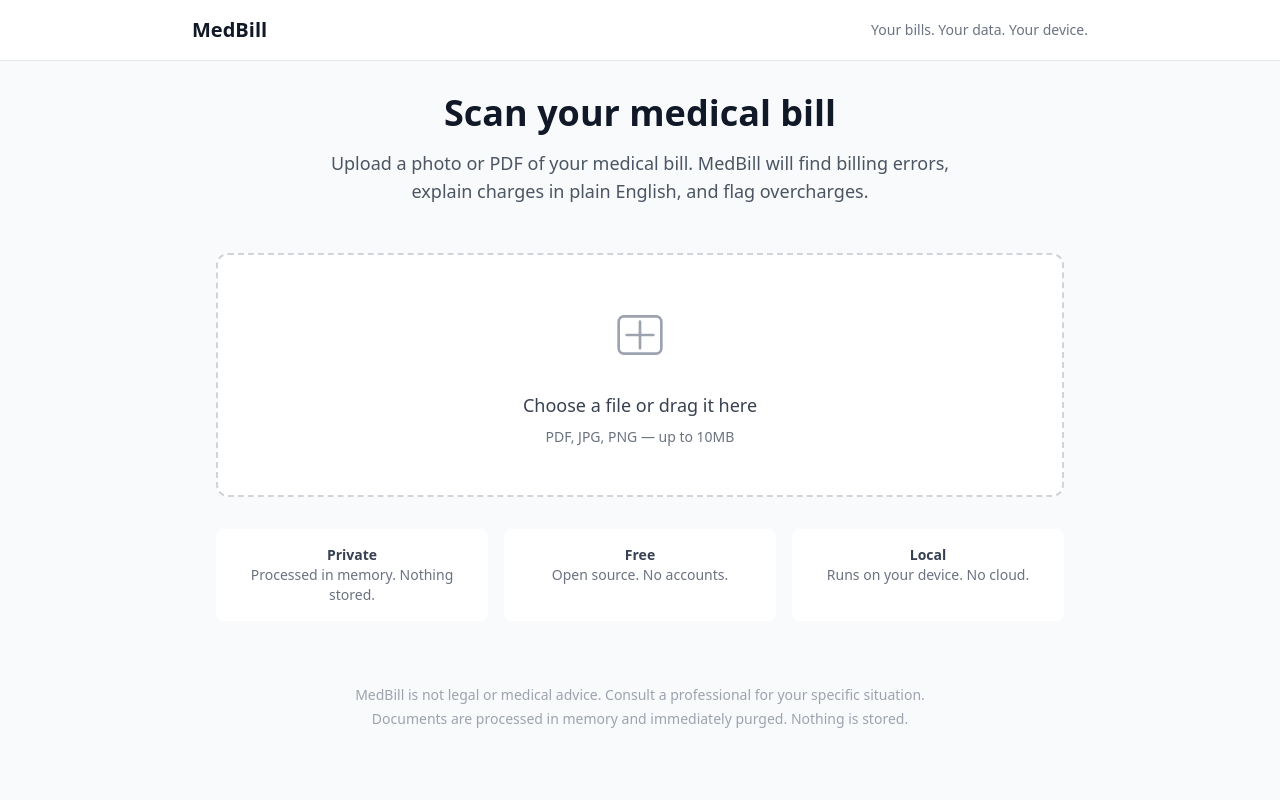
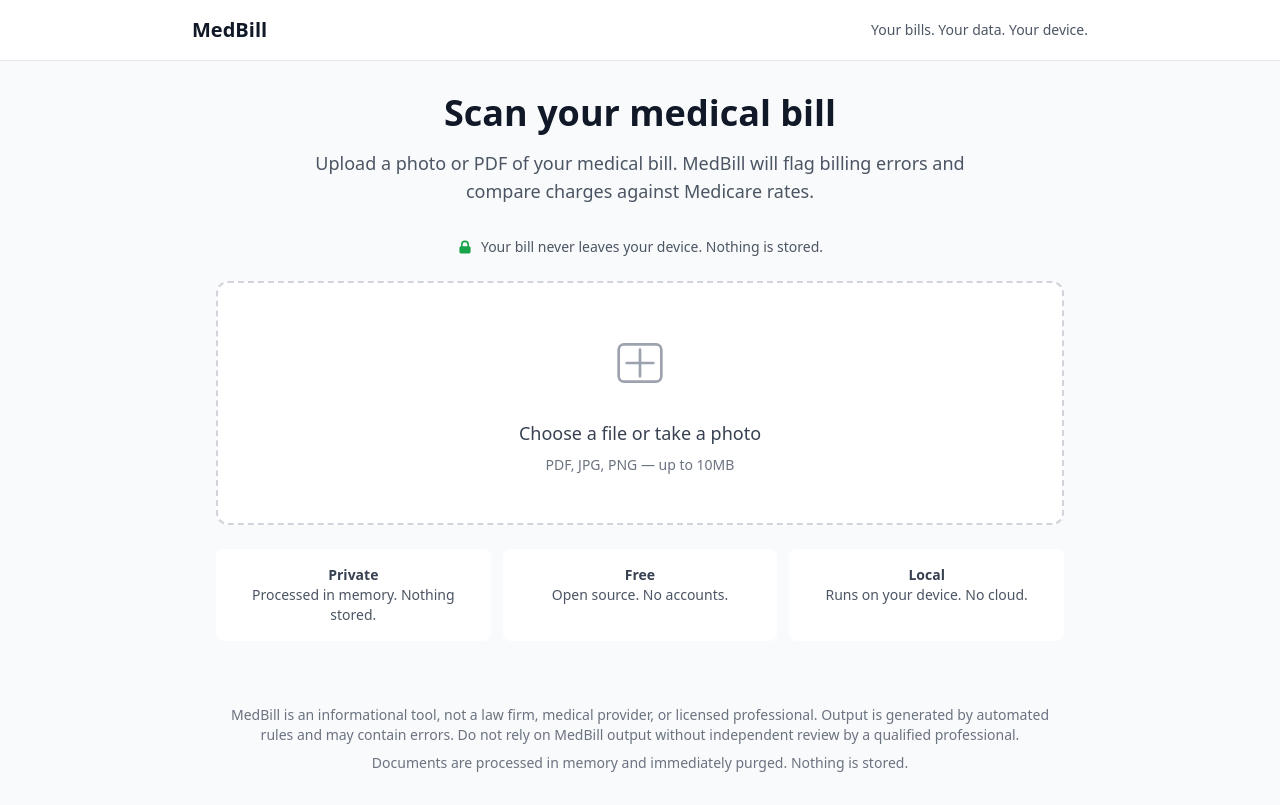
Before and after one commit to MarcoCornejo/medbill, a FastAPI app: page / in a window 1280 px wide. Before the commit the page ends 728 px from the top, so only its background shows below. Run offline with FastAPI, Linux system fonts and the light colour scheme; parts of the project's set-up code (start-up, migrations or seed data) failed here and were passed over; some libraries are stand-ins or nearby versions.

Commit message:
fix: async blocker, mobile UX, disclaimers, README honesty
BLOCKER FIX — Async event loop starvation:
- Wrap _extractor.extract() in asyncio.to_thread() so sync Ollama
  HTTP calls don't block the FastAPI event loop
- 5 concurrent uploads no longer DoS the server

Memory safety fix:
- Move del content/file_bytes to try/finally block
- Content is now purged even on exceptions (was only happy path)

README rewrite — now matches reality:
- Removed pip install (not on PyPI yet)
- Removed appeal letter claims (not implemented yet)
- Updated project status with accurate checkmarks
- Added real document validation results (Mayo Clinic)
- Added disclaimer at top of README
- Added CMS source links for contributing

Strengthened legal disclaimers everywhere:
- base.html footer: "not a law firm, medical provider, or licensed
  professional" (was just "not legal or medical advice")
- CLI: adds disclaimer after every scan output
- index.html: demo mode banner when using MockExtractor

Mobile UX improvements:
- Responsive layout (stacked cards on mobile, table on desktop)
- Multi-step loading messages (cycles through 5 progress steps)
- Privacy badge with lock icon above upload form
- Accessibility: sr-only file input, aria-live on results/loading
- Trust signals: CMS source citations on results page
- "What to do next" action steps after results
- apple-mobile-web-app-capable meta tag

124 tests passing, ruff clean, mypy strict clean.

Co-Authored-By: Claude Opus 4.6 (1M context) <noreply@anthropic.com>

```diff
--- a/src/medbill/cli.py
+++ b/src/medbill/cli.py
@@ -110,6 +110,11 @@ def _print_result(result: AnalysisResult) -> None:
             print(line)
         print()
 
+    # Disclaimer
+    print("  NOTE: MedBill is an informational tool. Output may contain errors.")
+    print("  Do not rely on these results without review by a qualified professional.")
+    print()
+
 
 def _severity_icon(severity: Severity) -> str:
     if severity == Severity.ERROR:
--- a/src/medbill/web/app.py
+++ b/src/medbill/web/app.py
@@ -6,7 +6,9 @@ Server-rendered with Jinja2 + HTMX. Zero JS build step.
 
 from __future__ import annotations
 
+import asyncio
 import io
+import logging
 from pathlib import Path
 
 from fastapi import FastAPI, HTTPException, Request, UploadFile
@@ -18,6 +20,8 @@ from fastapi.templating import Jinja2Templates
 from medbill import __version__
 from medbill.analysis.rules import analyze
 from medbill.core.ocr import ExtractionError, create_extractor
+
+logger = logging.getLogger(__name__)
 
 WEB_DIR = Path(__file__).parent
 TEMPLATE_DIR = WEB_DIR / "templates"
@@ -48,50 +52,54 @@ _extractor, _extractor_name = create_extractor()
 @app.get("/", response_class=HTMLResponse)
 async def index(request: Request) -> HTMLResponse:
     """Landing page with upload form."""
-    return templates.TemplateResponse(request, "index.html")
+    return templates.TemplateResponse(request, "index.html", {"extractor": _extractor_name})
 
 
 @app.post("/scan", response_class=HTMLResponse)
 async def scan(request: Request, file: UploadFile) -> HTMLResponse:
     """Process an uploaded document and return analysis results."""
-    # Read file into memory with size limit — never written to disk
-    content = await file.read()
-    if len(content) > MAX_UPLOAD_BYTES:
-        raise HTTPException(status_code=413, detail="File too large (max 10MB)")
+    content: bytes | None = None
+    file_bytes: io.BytesIO | None = None
+    try:
+        # Read file into memory with size limit — never written to disk
+        content = await file.read()
+        if len(content) > MAX_UPLOAD_BYTES:
+            raise HTTPException(status_code=413, detail="File too large (max 10MB)")
 
-    # Explicitly close the upload to release any spooled temp file
-    await file.close()
+        # Explicitly close the upload to release any spooled temp file
+        await file.close()
 
-    # Sanitize filename (prevent path traversal)
-    safe_name = Path(file.filename or "document.pdf").name
+        # Sanitize filename (prevent path traversal)
+        safe_name = Path(file.filename or "document.pdf").name
 
-    # Process in memory via BytesIO — no disk writes
-    file_bytes = io.BytesIO(content)
+        # Process in memory via BytesIO — no disk writes
+        file_bytes = io.BytesIO(content)
 
-    # Extract structured data (Ollama/GLM-OCR if available, else mock)
-    try:
-        extraction = _extractor.extract(Path(safe_name), file_bytes)
+        # Extract structured data — run in thread to not block event loop
+        extraction = await asyncio.to_thread(_extractor.extract, Path(safe_name), file_bytes)
+
+        # Run rule engine (fast, pure Python — OK to run in event loop)
+        result = analyze(extraction)
+
+        return templates.TemplateResponse(
+            request,
+            "results.html",
+            {"result": result, "extractor": _extractor_name},
+        )
+
     except ExtractionError as exc:
-        file_bytes.close()
-        del content, file_bytes
+        logger.warning("Extraction failed: %s", exc)
         return templates.TemplateResponse(
             request,
             "error.html",
             {"error_message": str(exc), "extractor": _extractor_name},
         )
 
-    # Explicitly clear document content from memory
-    file_bytes.close()
-    del content, file_bytes
-
-    # Run rule engine
-    result = analyze(extraction)
-
-    return templates.TemplateResponse(
-        request,
-        "results.html",
-        {"result": result},
-    )
+    finally:
+        # ALWAYS purge document content, even on exceptions
+        if file_bytes is not None:
+            file_bytes.close()
+        del content, file_bytes
 
 
 @app.get("/health")
--- a/src/medbill/web/templates/base.html
+++ b/src/medbill/web/templates/base.html
@@ -3,6 +3,7 @@
 <head>
     <meta charset="UTF-8">
     <meta name="viewport" content="width=device-width, initial-scale=1.0">
+    <meta name="apple-mobile-web-app-capable" content="yes">
     <title>{% block title %}MedBill{% endblock %}</title>
     <script src="https://cdn.tailwindcss.com"></script>
     <script src="https://unpkg.com/htmx.org@2.0.4"></script>
@@ -12,19 +13,19 @@
         .htmx-request .upload-form { display: none; }
     </style>
 </head>
-<body class="bg-gray-50 min-h-screen">
-    <nav class="bg-white border-b border-gray-200 px-6 py-4">
+<body class="bg-gray-50 min-h-screen text-base">
+    <nav class="bg-white border-b border-gray-200 px-4 sm:px-6 py-4">
         <div class="max-w-4xl mx-auto flex items-center justify-between">
             <a href="/" class="text-xl font-bold text-gray-900">MedBill</a>
-            <span class="text-sm text-gray-500">Your bills. Your data. Your device.</span>
+            <span class="text-sm text-gray-600 hidden sm:inline">Your bills. Your data. Your device.</span>
         </div>
     </nav>
-    <main class="max-w-4xl mx-auto px-6 py-8">
+    <main class="max-w-4xl mx-auto px-4 sm:px-6 py-6 sm:py-8" role="main">
         {% block content %}{% endblock %}
     </main>
-    <footer class="max-w-4xl mx-auto px-6 py-8 text-center text-sm text-gray-400">
-        <p>MedBill is not legal or medical advice. Consult a professional for your specific situation.</p>
-        <p class="mt-1">Documents are processed in memory and immediately purged. Nothing is stored.</p>
+    <footer class="max-w-4xl mx-auto px-4 sm:px-6 py-8 text-center text-sm text-gray-500">
+        <p>MedBill is an informational tool, not a law firm, medical provider, or licensed professional. Output is generated by automated rules and may contain errors. Do not rely on MedBill output without independent review by a qualified professional.</p>
+        <p class="mt-2">Documents are processed in memory and immediately purged. Nothing is stored.</p>
     </footer>
 </body>
 </html>
--- a/src/medbill/web/templates/index.html
+++ b/src/medbill/web/templates/index.html
@@ -1,13 +1,29 @@
 {% extends "base.html" %}
 {% block title %}MedBill — Scan Your Medical Bill{% endblock %}
 {% block content %}
-<div class="text-center mb-12">
-    <h1 class="text-4xl font-bold text-gray-900 mb-4">Scan your medical bill</h1>
+<div class="text-center mb-8">
+    <h1 class="text-3xl sm:text-4xl font-bold text-gray-900 mb-4">Scan your medical bill</h1>
     <p class="text-lg text-gray-600 max-w-2xl mx-auto">
-        Upload a photo or PDF of your medical bill. MedBill will find billing errors,
-        explain charges in plain English, and flag overcharges.
+        Upload a photo or PDF of your medical bill. MedBill will flag billing errors
+        and compare charges against Medicare rates.
     </p>
 </div>
+
+<!-- Privacy badge -->
+<div class="flex items-center justify-center mb-6 text-sm text-gray-600">
+    <svg class="w-4 h-4 mr-2 text-green-600" fill="currentColor" viewBox="0 0 20 20">
+        <path fill-rule="evenodd" d="M5 9V7a5 5 0 0110 0v2a2 2 0 012 2v5a2 2 0 01-2 2H5a2 2 0 01-2-2v-5a2 2 0 012-2zm8-2v2H7V7a3 3 0 016 0z" clip-rule="evenodd"/>
+    </svg>
+    Your bill never leaves your device. Nothing is stored.
+</div>
+
+{% if extractor == "mock" %}
+<div class="bg-yellow-50 border border-yellow-200 rounded-lg p-4 mb-6 text-sm text-yellow-800">
+    <strong>Demo mode:</strong> Ollama is not running. Results use sample data.
+    For real extraction, <a href="https://ollama.com" class="underline">install Ollama</a>
+    and run <code class="bg-yellow-100 px-1 rounded">ollama pull glm-ocr</code>.
+</div>
+{% endif %}
 
 <div id="upload-area"
      hx-post="/scan"
@@ -16,28 +32,47 @@
      hx-encoding="multipart/form-data"
      hx-indicator="#loading">
 
-    <div class="upload-form bg-white rounded-xl border-2 border-dashed border-gray-300 p-12 text-center hover:border-blue-400 transition-colors">
+    <div class="upload-form bg-white rounded-xl border-2 border-dashed border-gray-300 p-8 sm:p-12 text-center hover:border-blue-400 transition-colors">
         <div class="mb-6">
-            <svg class="mx-auto h-16 w-16 text-gray-400" fill="none" stroke="currentColor" viewBox="0 0 48 48">
+            <svg class="mx-auto h-12 w-12 sm:h-16 sm:w-16 text-gray-400" fill="none" stroke="currentColor" viewBox="0 0 48 48">
                 <path stroke-linecap="round" stroke-linejoin="round" stroke-width="2" d="M24 14v20m-10-10h20M8 34V14a4 4 0 014-4h24a4 4 0 014 4v20a4 4 0 01-4 4H12a4 4 0 01-4-4z"/>
             </svg>
         </div>
         <label class="cursor-pointer">
-            <span class="text-lg text-gray-700 font-medium">Choose a file or drag it here</span>
-            <input type="file" name="file" accept="image/*,.pdf" class="hidden"
+            <span class="text-lg text-gray-700 font-medium">Choose a file or take a photo</span>
+            <input type="file" name="file" accept="image/*,.pdf" class="sr-only" aria-label="Upload your medical bill"
                    onchange="this.closest('[hx-post]').querySelector('button').click()">
             <p class="text-sm text-gray-500 mt-2">PDF, JPG, PNG — up to 10MB</p>
         </label>
         <button type="submit" class="hidden">Submit</button>
     </div>
 
-    <div id="loading" class="htmx-indicator text-center py-12">
+    <div id="loading" class="htmx-indicator text-center py-12" aria-live="assertive" role="status">
         <div class="inline-block animate-spin rounded-full h-10 w-10 border-4 border-gray-300 border-t-blue-600"></div>
-        <p class="text-gray-600 mt-4">Scanning your bill...</p>
+        <p class="text-gray-600 mt-4" id="loading-text">Reading your document...</p>
+        <p class="text-gray-400 text-sm mt-1">This usually takes 10-15 seconds</p>
+        <script>
+            // Cycle through progress messages
+            (function() {
+                var msgs = [
+                    "Reading your document...",
+                    "Identifying line items...",
+                    "Checking for billing errors...",
+                    "Comparing against Medicare rates...",
+                    "Generating your report..."
+                ];
+                var i = 0;
+                setInterval(function() {
+                    i = Math.min(i + 1, msgs.length - 1);
+                    var el = document.getElementById("loading-text");
+                    if (el) el.textContent = msgs[i];
+                }, 3000);
+            })();
+        </script>
     </div>
 </div>
 
-<div class="mt-8 grid grid-cols-3 gap-4 text-center text-sm text-gray-500">
+<div class="mt-6 grid grid-cols-1 sm:grid-cols-3 gap-3 text-center text-sm text-gray-600">
     <div class="bg-white rounded-lg p-4">
         <p class="font-semibold text-gray-700">Private</p>
         <p>Processed in memory. Nothing stored.</p>
@@ -52,5 +87,5 @@
     </div>
 </div>
 
-<div id="results"></div>
+<div id="results" aria-live="polite"></div>
 {% endblock %}
```
Also changed, not shown: src/medbill/web/templates/results.html (+62 -8 lines), tests/test_e2e.py (+1 -1 lines), README.md.
